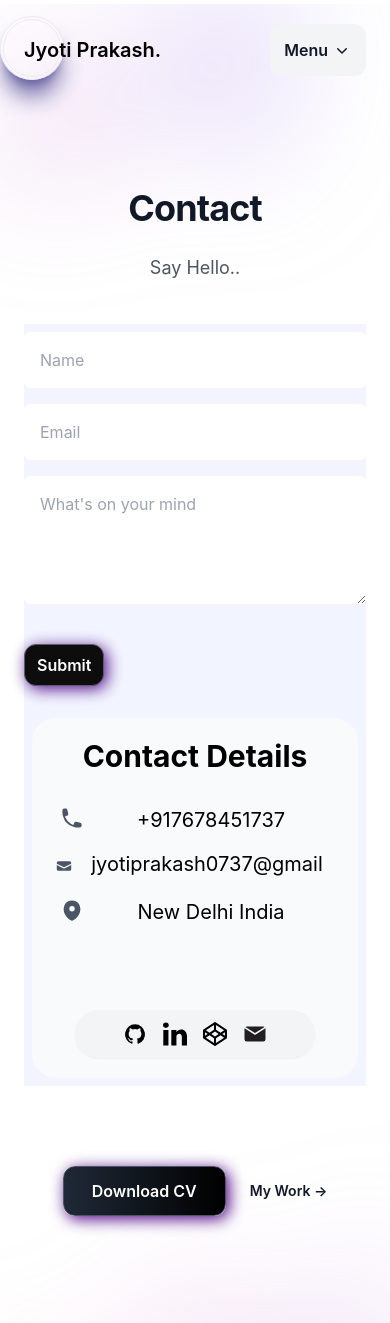
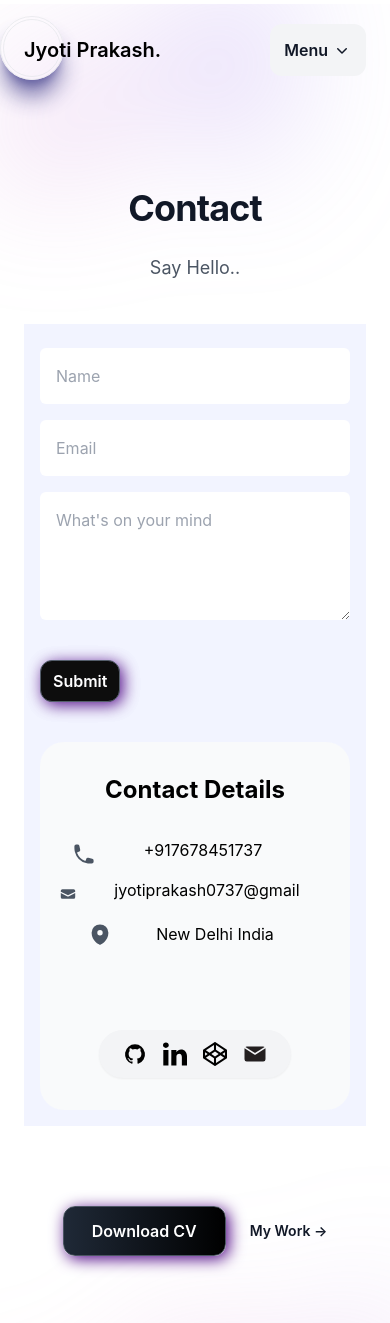
Before and after one commit to JyotiPrakash95/react-portfolio, a React (Create React App) app: page /contact in a window 390 px wide. Shown: the top 1323 px of the page. Built offline with nearby package versions, Linux system fonts and the light colour scheme.

Commit message:
update css

```diff
--- a/src/components/Menu.js
+++ b/src/components/Menu.js
@@ -23,8 +23,8 @@ export default function Menu() {
         leaveTo="opacity-0 translate-y-1"
       >
         <Popover.Panel className="absolute right-0 lg:left-1/2 z-10 mt-5 flex w-screen max-w-max lg:-translate-x-3/4 px-4 sm:-translate-x-3/4">
-          <div className="w-screen max-w-md flex-auto overflow-hidden rounded-3xl bg-white text-sm leading-6 shadow-lg ring-1 ring-gray-900/5 ">
-            <div className="p-4">
+          <div className="max-w-md w-11/12 flex-auto overflow-hidden rounded-3xl bg-white text-sm leading-6 shadow-lg ring-1 ring-gray-900/5 ">
+            <div className="p-2">
               {/* NavLinks */}
               <div className="group relative flex gap-x-6 rounded-lg p-4 hover:bg-gray-50">
                 <div className="mt-1 flex h-11 w-11 flex-none items-center justify-center rounded-lg bg-gray-50 group-hover:bg-white">
@@ -41,7 +41,7 @@ export default function Menu() {
                     About
                     <span className="absolute inset-0" />
                   </NavLink>
-                  <p className="mt-1 text-gray-600 lg:text-lg">
+                  <p className="mt-1 text-gray-600 text-base">
                     Learn more about me
                   </p>
                 </div>
@@ -62,7 +62,7 @@ export default function Menu() {
                     Project
                     <span className="absolute inset-0" />
                   </NavLink>
-                  <p className="mt-1 text-gray-600 lg:text-lg">
+                  <p className="mt-1 text-gray-600 text-base">
                     Check my recent work
                   </p>
                 </div>
@@ -83,7 +83,7 @@ export default function Menu() {
                     Contact
                     <span className="absolute inset-0" />
                   </NavLink>
-                  <p className="mt-1 text-gray-600 lg:text-lg">
+                  <p className="mt-1 text-gray-600 text-base">
                     Feel free to connect
                   </p>
                 </div>
--- a/src/pages/About.js
+++ b/src/pages/About.js
@@ -40,7 +40,7 @@ export default function About() {
                     specialties.
                   </p>
                 </div>
-                <div className="rounded-3xl col-span-1 m-2 xl:m-0 p-5 bg-gray-50 flex flex-col justify-between">
+                <div className="rounded-3xl col-span-1 m-5 xl:m-0 p-5 bg-gray-50 flex flex-col justify-between">
                   <div>
                     <h3 className="text-3xl font-bold">Tech Skills</h3>
                     <p className="mt-5 font-normal opacity-50">
@@ -52,7 +52,7 @@ export default function About() {
                   <a
                     href="/images/Jyoti Prakash-Frontend-dev-Dec-2023-CV.pdf"
                     download="Jyoti Prakash CV"
-                   className="relative font-semibold m-1 ml-auto mr-auto px-3 py-2 flex items-center justify-center bg-black opacity-95 hover:opacity-100 text-white w-1/2 rounded-xl border border-gray-600 mt-8 hover:scale-105 duration-200 hover:text-gray-300 hover:border-gray-800 hover:from-black hover:to-gray-900 shadow-btn"
+                    className="relative font-semibold m-1 ml-auto mr-auto px-3 py-2 flex items-center justify-center bg-black opacity-95 hover:opacity-100 text-white lg:w-1/2 rounded-xl border border-gray-600 mt-8 hover:scale-105 duration-200 hover:text-gray-300 hover:border-gray-800 hover:from-black hover:to-gray-900 shadow-btn"
                   >
                     Download CV
                   </a>
--- a/src/pages/Contact.js
+++ b/src/pages/Contact.js
@@ -30,10 +30,10 @@ export default function Contact() {
               Contact
             </h1>
             <p className="mt-6 text-lg leading-8 text-gray-600">Say Hello..</p>
-            <div className="w-6/6 bg-indigo-300 bg-opacity-15 ml-auto mr-auto mt-10 lg:p-7 sm:p-2">
+            <div className="w-6/6 bg-indigo-300 bg-opacity-15 ml-auto mr-auto mt-10 lg:p-7 p-4 sm:p-2">
               <div className=" grid grid-cols-1 md:grid-cols-2 xl:grid-cols-3 gap-5">
                 <div className="col-span-1 xl:col-span-2 rounded-3xl">
-                  <form className="flex flex-col items-center md:p-0">
+                  <form className="flex flex-col items-center sm:p-0">
                     <input
                       className="p-4 w-full m-2 bg-white rounded-md border-0 outline-none"
                       placeholder="Name"
@@ -60,41 +60,46 @@ export default function Contact() {
                     />
                   </form>
                 </div>
-                <div className="rounded-3xl col-span-1 m-2 xl:m-0 p-5 bg-gray-50 flex flex-col justify-between">
+                <div className="rounded-3xl col-span-1 xl:m-0 p-4 bg-gray-50 flex flex-col justify-between mt-4">
                   <div>
-                    <h3 className="text-3xl font-bold mb-8">Contact Details</h3>
+                    <h3 className="text-2xl sm:text-3xl font-bold mb-8 mt-4">
+                      Contact Details
+                    </h3>
                     <div className="lg:w-3/4 ml-auto mr-auto">
                       <PhoneIcon
-                        className="h-6 w-6 ml-2 text-gray-600 group-hover:text-indigo-600 float-left"
+                        className="h-6 w-6 ml-4 mt-1 text-gray-600 group-hover:text-indigo-600 float-left"
                         aria-hidden="true"
                       />
-                      <a href="" className="mt-5 font-normal text-xl">
+                      <a
+                        href=""
+                        className="mt-5 font-normal sm:text-xl text-base mr-6 sm:mr-2"
+                      >
                         +917678451737
                       </a>
                     </div>
                     <div className="ml-auto mr-auto mt-4">
                       <EnvelopeIcon
-                        className="h-6 w-6 pt-2 text-gray-600 group-hover:text-indigo-600 float-left"
+                        className="w-6 h-6 pt-2 ml-0 sm:ml-2 sm:w-7 sm:h-7 text-gray-600 group-hover:text-indigo-600 float-left"
                         aria-hidden="true"
                       />
                       <a
                         href="mailto:jyotiprakash0737@gmail.com"
-                        className="mt-5 font-normal text-xl"
+                        className="mt-5 font-normal sm:text-xl text-base"
                       >
                         jyotiprakash0737@gmail
                       </a>
                     </div>
-                    <div className="lg:w-3/4 ml-auto mr-auto">
+                    <div className="lg:w-3/4 mr-auto ml-6 sm:ml-auto">
                       <MapPinIcon
                         className="h-6 w-6 ml-2 text-gray-600 group-hover:text-indigo-600 float-left"
                         aria-hidden="true"
                       />
-                      <p className="mt-5 font-normal text-xl">
+                      <p className="mt-5 font-normal sm:text-xl text-base mr-4">
                         New Delhi India
                       </p>
                     </div>
                   </div>
-                  <div className="w-60 ml-auto mr-auto mt-16">
+                  <div className="ml-auto w-48 sm:w-60 mr-auto mt-16 mb-4">
                     <ul className="bg-gray-100 flex items-center justify-center p-1 rounded-3xl shadow-sm mt-5">
                       <a
                         className="p-2"
--- a/src/pages/Projects.js
+++ b/src/pages/Projects.js
@@ -152,9 +152,9 @@ const ProjectCard = ({ title, description, link, stack, image }) => (
     href={link}
     target="_blank"
     rel="noopener noreferrer"
-    className="p-5 rounded-xl"
+    className="p-2 sm:p-5 rounded-xl"
   >
-    <div className="flex relative w-full" style={{ height: "280px" }}>
+    <div className="flex relative w-full lg:h-80">
       <img
         alt="gallery"
         className="absolute inset-0 w-full h-full object-contain bg-white object-center rounded-xl border-2 border-s-slate-200"
@@ -164,13 +164,15 @@ const ProjectCard = ({ title, description, link, stack, image }) => (
         className="px-8 py-10 relative h-full w-full border-2 shadow-xl shadow-indigo-600 rounded-xl bg-zinc-800 opacity-0 hover:opacity-100 transition-opacity duration-500"
         style={{ height: "100%" }}
       >
-        <h2 className="tracking-widest text-sm title-font font-medium text-indigo-400 mb-1 mt-8">
+        <h2 className="tracking-widest text-sm title-font font-medium text-indigo-400 mb-1 mt-0 sm:mt-8 ">
           {stack}
         </h2>
         <h1 className="title-font text-lg font-medium text-white mb-3">
           {title}
         </h1>
-        <p className="leading-relaxed text-slate-200">{description}</p>
+        <p className="leading-relaxed text-slate-200 lg:block hidden">
+          {description}
+        </p>
       </div>
     </div>
   </a>
```
